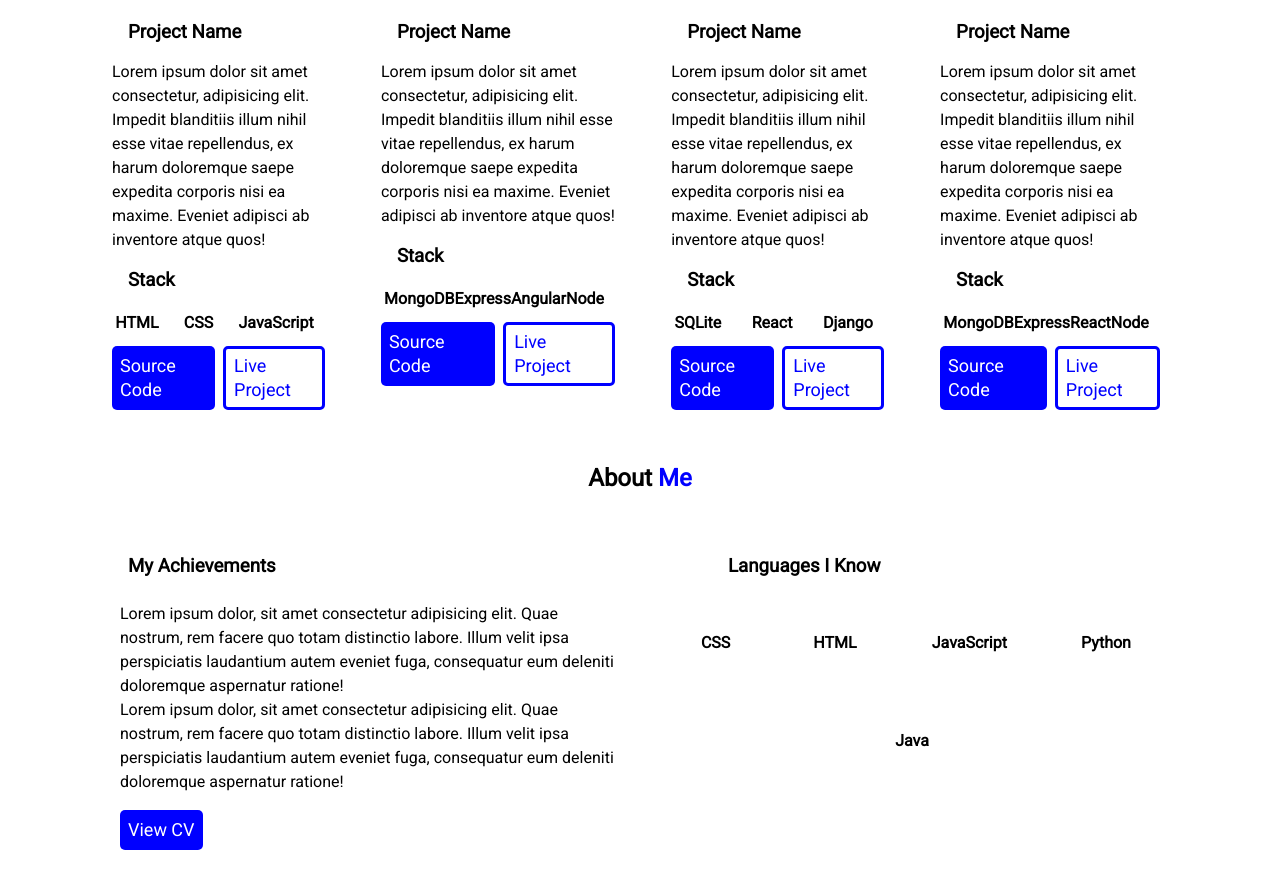
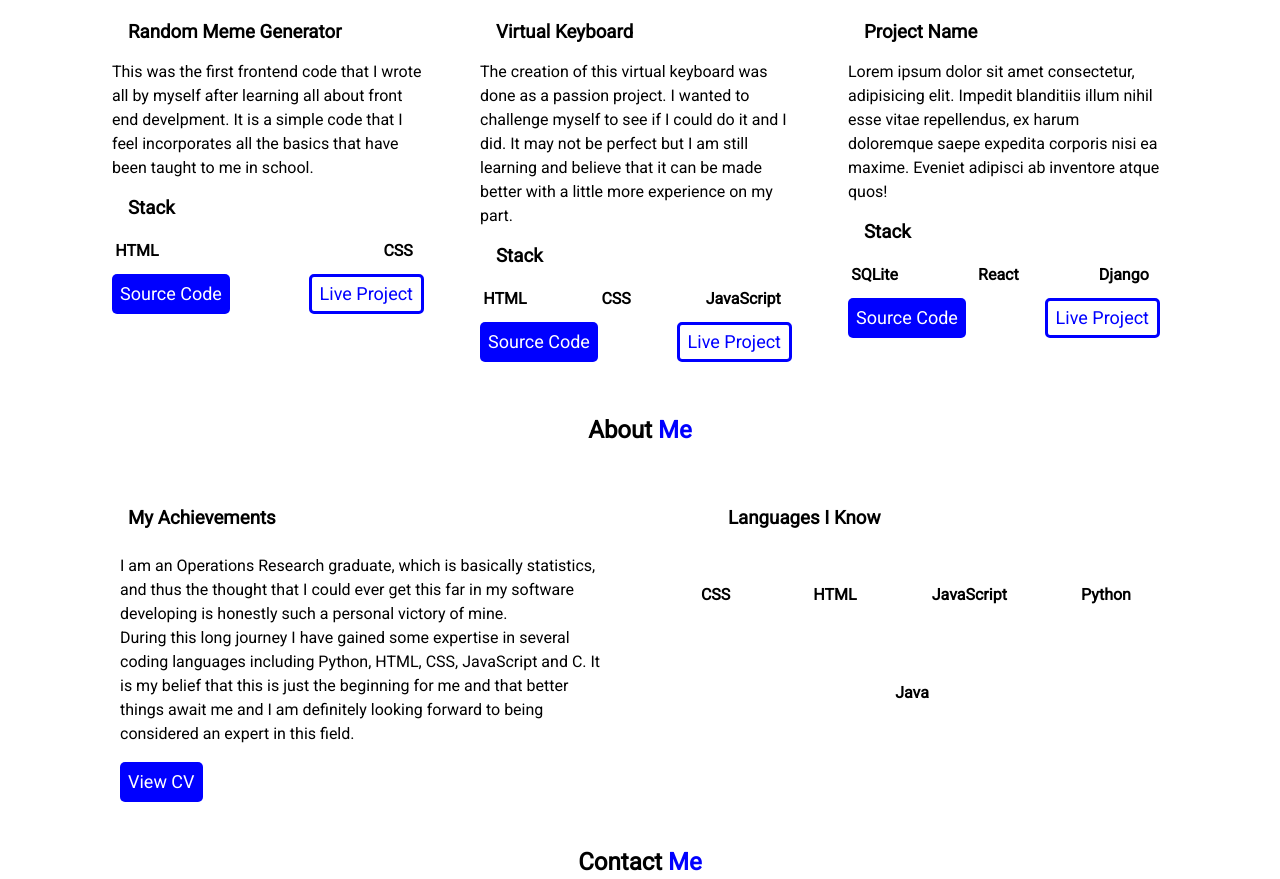
Before and after one commit to joynatalie/portfolio-website, a plain HTML site: page index.html in a window 1280 px wide. Shown: the part 908-1787 px from the top of the page. Drawn offline with Linux system fonts and the light colour scheme.

Commit message:
Update index.html

```diff
--- a/index.html
+++ b/index.html
@@ -80,23 +80,23 @@
 
 <div class="img-container">
 
-<img src="images/project1.png" alt="" class="project-image">
+<img src="project1.png" alt="" class="project-image">
 
 </div>
 
 <div class="project-content">
 
-<h3>Project Name</h3>
+<h3>Random Meme Generator</h3>
 
 <p>
 
-Lorem ipsum dolor sit amet consectetur, adipisicing elit.
+This was the first frontend code that I wrote
 
-Impedit blanditiis illum nihil esse vitae repellendus, ex
+all by myself after learning all about front end
 
-harum doloremque saepe expedita corporis nisi ea maxime.
+develpment. It is a simple code that I feel incorporates
 
-Eveniet adipisci ab inventore atque quos!
+all the basics that have been taught to me in school.
 
 </p>
 
@@ -108,15 +108,13 @@ Eveniet adipisci ab inventore atque quos!
 
 <li><a href="#">CSS</a></li>
 
-<li><a href="#">JavaScript </a></li>
-
 </ul>
 
 <div class="btn-container">
 
-<a href="#" class="btn">Source Code</a>
+<a href="https://github.com/joynatalie/meme-generator/blob/master/index.html" class="btn">Source Code</a>
 
-<a href="#" class="btn-2">Live Project</a>
+<a href="https://joynatalie.github.io/meme-generator/" class="btn-2">Live Project</a>
 
 </div>
 
@@ -128,23 +126,25 @@ Eveniet adipisci ab inventore atque quos!
 
 <div class="img-container">
 
-<img src="images/project2.png" alt="">
+<img src="project2.png" alt="">
 
 </div>
 
 <div class="project-content">
 
-<h3>Project Name</h3>
+<h3>Virtual Keyboard</h3>
 
 <p>
 
-Lorem ipsum dolor sit amet consectetur, adipisicing elit.
+The creation of this virtual keyboard was done as a
 
-Impedit blanditiis illum nihil esse vitae repellendus, ex
+ passion project. I wanted to challenge myself to see
 
-harum doloremque saepe expedita corporis nisi ea maxime.
+ if I could do it and I did. It may not be perfect but
 
-Eveniet adipisci ab inventore atque quos!
+ I am still learning and believe that it can be made better
+
+ with a little more experience on my part.
 
 </p>
 
@@ -152,21 +152,19 @@ Eveniet adipisci ab inventore atque quos!
 
 <ul class="stack-container">
 
-<li><a href="#">MongoDB</a></li>
+<li><a href="#">HTML</a></li>
 
-<li><a href="#">Express</a></li>
+<li><a href="#">CSS</a></li>
 
-<li><a href="#">Angular</a></li>
-
-<li><a href="#">Node</a></li>
+<li><a href="#">JavaScript</a></li>
 
 </ul>
 
 <div class="btn-container">
 
-<a href="#" class="btn">Source Code</a>
+<a href="https://github.com/joynatalie/virtual-keyboard" class="btn">Source Code</a>
 
-<a href="#" class="btn-2">Live Project</a>
+<a href="https://joynatalie.github.io/virtual-keyboard/" class="btn-2">Live Project</a>
 
 </div>
 
@@ -222,56 +220,6 @@ Eveniet adipisci ab inventore atque quos!
 
 </div>
 
-<div class="project">
-
-<div class="img-container">
-
-<img src="images/project4.png" alt="">
-
-</div>
-
-<div class="project-content">
-
-<h3>Project Name</h3>
-
-<p>
-
-Lorem ipsum dolor sit amet consectetur, adipisicing elit.
-
-Impedit blanditiis illum nihil esse vitae repellendus, ex
-
-harum doloremque saepe expedita corporis nisi ea maxime.
-
-Eveniet adipisci ab inventore atque quos!
-
-</p>
-
-<h3>Stack</h3>
-
-<ul class="stack-container">
-
-<li><a href="#">MongoDB</a></li>
-
-<li><a href="#">Express</a></li>
-
-<li><a href="#">React</a></li>
-
-<li><a href="#">Node</a></li>
-
-</ul>
-
-<div class="btn-container">
-
-<a href="#" class="btn">Source Code</a>
-
-<a href="#" class="btn-2">Live Project</a>
-
-</div>
-
-</div>
-
-</div>
-
 </div>
 
 </div>
@@ -294,15 +242,17 @@ Eveniet adipisci ab inventore atque quos!
 
 <p>
 
-Lorem ipsum dolor, sit amet consectetur adipisicing elit. Quae nostrum, rem facere quo totam distinctio labore.
+I am an Operations Research graduate, which is basically statistics, and thus the thought that I could ever get
 
-Illum velit ipsa perspiciatis laudantium autem eveniet fuga, consequatur eum deleniti doloremque aspernatur ratione!
+this far in my software developing is honestly such a personal victory of mine.
 
 </br>
 
-Lorem ipsum dolor, sit amet consectetur adipisicing elit. Quae nostrum, rem facere quo totam distinctio labore.
+During this long journey I have gained some expertise in several coding languages including Python, HTML,
 
-Illum velit ipsa perspiciatis laudantium autem eveniet fuga, consequatur eum deleniti doloremque aspernatur ratione!
+CSS, JavaScript and C. It is my belief that this is just the beginning for me and that better things await me
+
+and I am definitely looking forward to being considered an expert in this field.
 
 </p>
 
@@ -390,7 +340,7 @@ Illum velit ipsa perspiciatis laudantium autem eveniet fuga, consequatur eum del
 
 <div class="contact-text">
 
-<p>Lorem, ipsum dolor sit amet consectetur adipisicing elit. Dignissimos harum corporis fuga corrupti. Doloribus quis soluta nesciunt veritatis vitae nobis?</p>
+<p>If interested in reaching out, my contact details are below or you could send me a message using the contact form. I look forward to hearing from all of you.</p>
 
 <div class="icons">
 
```
